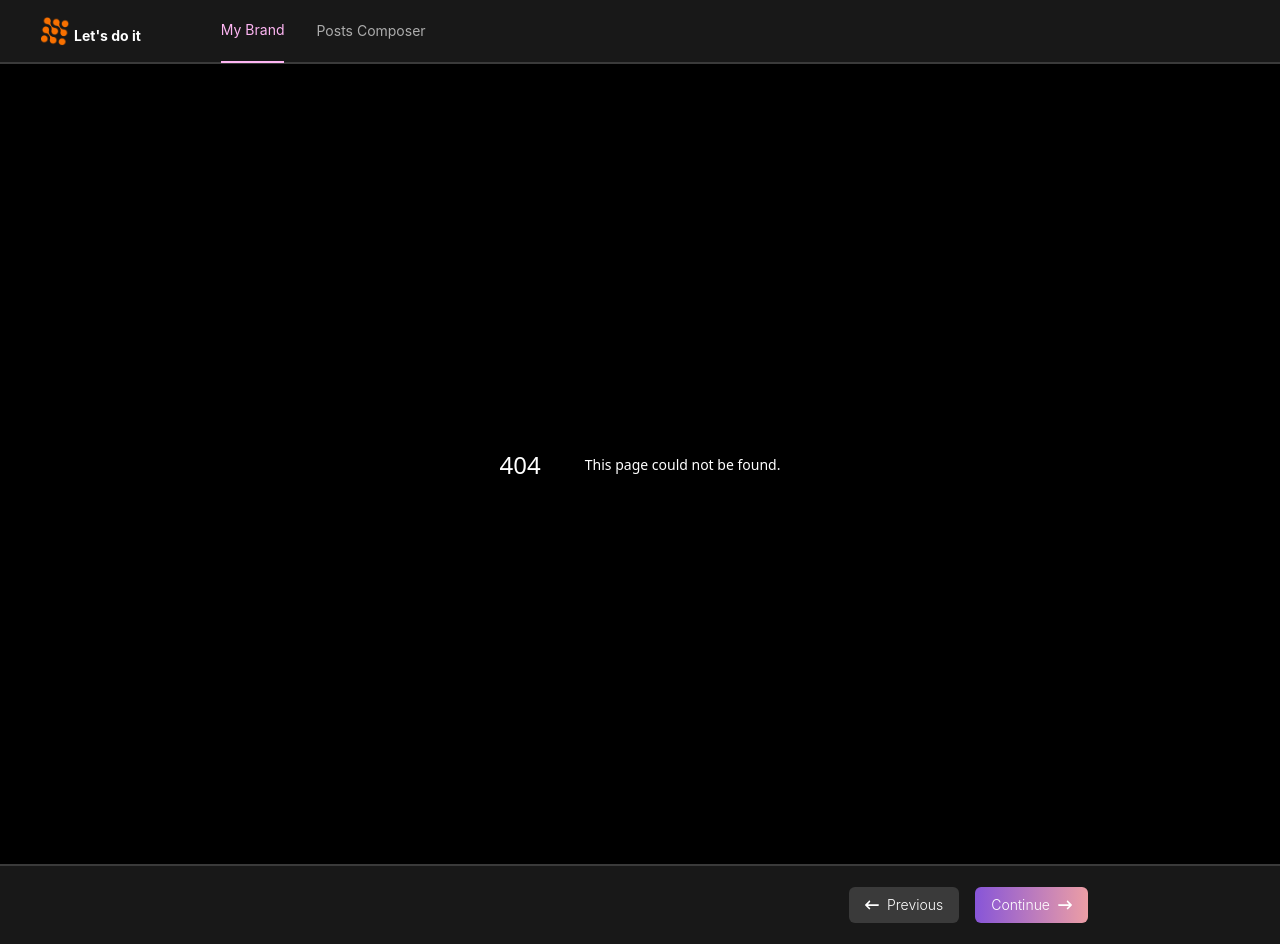
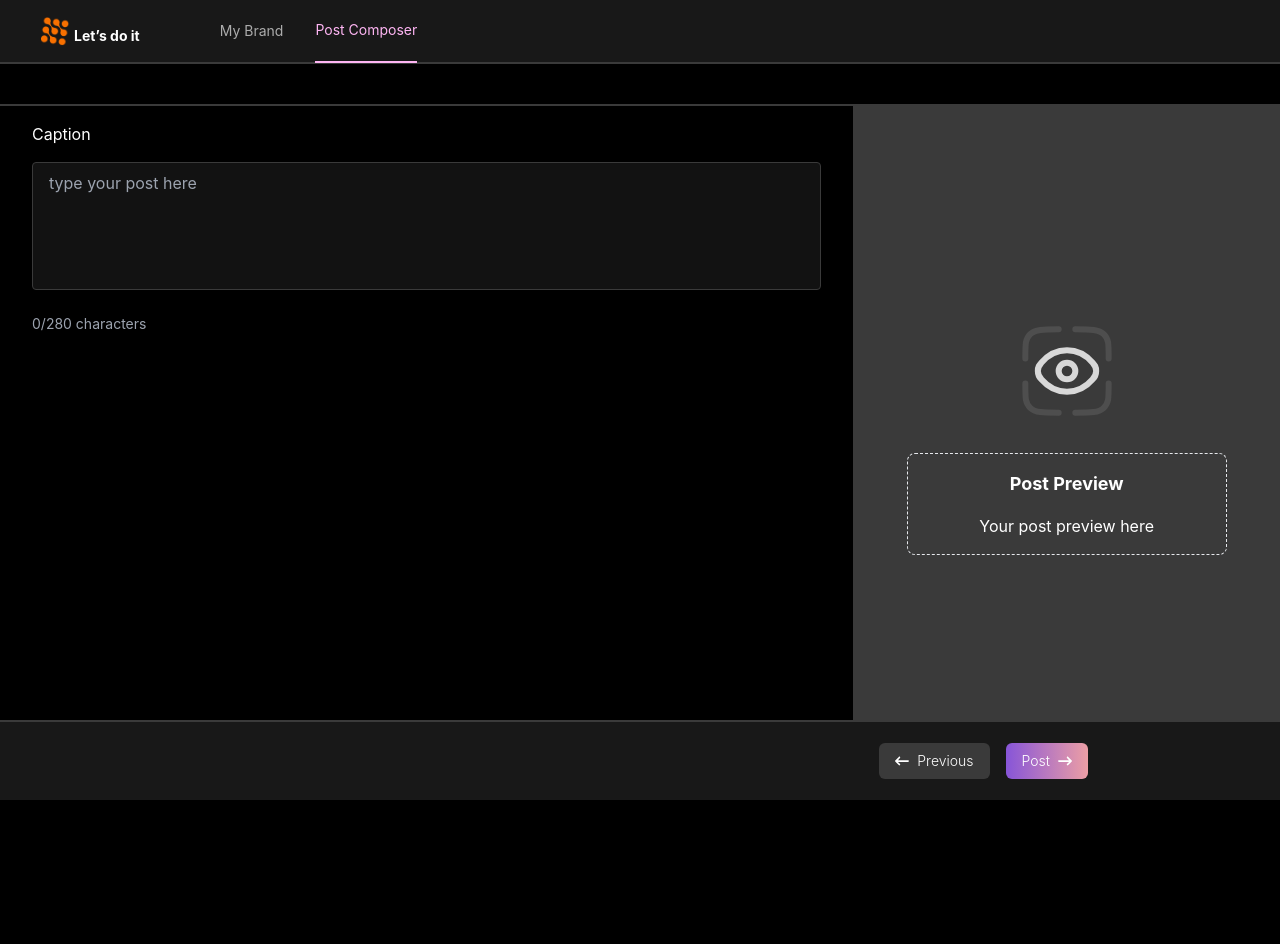
Before and after one commit to devdotfatima/assesment-dataspecc, a Next.js app: page /composepost in a window 1280 px wide. Before the commit this address had no page. After the commit the page ends 864 px from the top, so only its background shows below. Built offline with nearby package versions, Linux system fonts and the light colour scheme.

Commit message:
UI changes

```diff
--- /dev/null
+++ b/src/app/composepost/page.tsx
@@ -0,0 +1,85 @@
+"use client";
+import React, { useState } from "react";
+import eyeSvg from "../../assets/eye-scan-svgrepo-com.svg";
+import Image from "next/image";
+import Footer from "@/components/Footer";
+
+type Props = {};
+
+const ComposePost = ({}: Props) => {
+  const [caption, setCaption] = useState(""); // Caption text state
+  const [error, setError] = useState("");
+
+  const maxCharacters = 280;
+
+  const handleCaptionChange = (e: React.ChangeEvent<HTMLTextAreaElement>) => {
+    const value = e.target.value;
+    if (value.length <= maxCharacters) {
+      setCaption(value);
+      setError("");
+    } else {
+      setError("You have exceeded the 280 character limit.");
+    }
+  };
+
+  const handlePaste = (e: React.ClipboardEvent<HTMLTextAreaElement>) => {
+    e.preventDefault();
+    const pastedText = e.clipboardData.getData("text");
+
+    const availableCharacters = maxCharacters - caption.length;
+
+    const newText = pastedText.slice(0, availableCharacters);
+
+    setCaption((prevCaption) => prevCaption + newText);
+  };
+  const handlePost = () => {
+    alert("Post submitted: " + caption);
+  };
+
+  return (
+    <>
+      <div className="grid grid-cols-12  h-screen  py-10   w-full ">
+        <div className="col-span-8 h-full px-8 py-4 border-t-2 border-grey">
+          <div className=" flex flex-col gap-4">
+            <h2>Caption</h2>
+            <textarea
+              placeholder="type your post here"
+              value={caption}
+              onChange={handleCaptionChange}
+              onPaste={handlePaste}
+              className="w-full border-grey border-[1px] outline-none ring-0 focus:outline-grey-100 focus:border-0 bg-grey-100/10 resize-none h-32 rounded px-4 py-2"
+            />
+            <div className="flex justify-between items-center mt-2">
+              <span
+                className={`text-sm ${
+                  caption.length > maxCharacters
+                    ? "text-red-500"
+                    : "text-gray-400"
+                }`}
+              >
+                {caption.length}/{maxCharacters} characters
+              </span>
+              {error && <span className="text-red-500">{error}</span>}
+            </div>
+          </div>
+        </div>
+        <div className="col-span-4 bg-grey h-[88.2%] flex flex-col items-center justify-center">
+          <Image
+            src={eyeSvg}
+            alt="View Your Post"
+            width={100}
+            height={100}
+            className="mx-auto my-8"
+          />
+          <div className="w-3/4 border border-dashed border-grey-200 rounded-lg p-4 text-center">
+            <h3 className="text-lg font-bold mb-4">Post Preview</h3>
+            <p className="text-white">{caption || "Your post preview here"}</p>
+          </div>
+        </div>
+      </div>
+      <Footer secondaryBtnFunctionality={handlePost} />
+    </>
+  );
+};
+
+export default ComposePost;
--- a/src/app/layout.tsx
+++ b/src/app/layout.tsx
@@ -1,8 +1,6 @@
 import type { Metadata } from "next";
-import Image from "next/image";
-import { FaArrowLeftLong, FaArrowRightLong } from "react-icons/fa6";
-import Logo from "../assets/logo.png";
 import "./globals.css";
+import Header from "@/components/Header";
 
 export const metadata: Metadata = {
   title: "Postulate",
@@ -17,43 +15,10 @@ export default function RootLayout({
   return (
     <html lang="en">
       <body
-        className={` font-inter text-white bg-black min-h-screen flex flex-col`}
+        className={` font-inter text-white bg-black h-screen overflow-hidden relative flex flex-col`}
       >
-        <header className="flex items-center justify-between px-10 h-16 bg-[#181818] border-b-2 border-grey">
-          <div className="flex items-center space-x-20">
-            <div className="flex items-end">
-              {/* Logo */}
-              <Image src={Logo} alt="Logo" width={30} height={30} />
-              <span className="ml-1 text-sm font-bold">Let's do it</span>
-            </div>
-            <nav className="flex space-x-8">
-              <a
-                href="#"
-                className="text-thm h-16 flex items-center border-b-2 border-thm text-sm "
-              >
-                My Brand
-              </a>
-              <a
-                href="#"
-                className="text-grey-100  text-sm h-16 flex items-center "
-              >
-                Posts Composer
-              </a>
-            </nav>
-          </div>
-        </header>
-
-        <main className="flex-grow">{children}</main>
-        <footer className="w-full h-20 border-t-2 border-grey bg-[#181818] font-light text-sm flex items-center">
-          <div className="flex gap-4 justify-end mr-48 w-full">
-            <button className="bg-grey flex items-center gap-2 hover:bg-grey/90 text-white border-grey rounded-md px-4 py-2 transition-all hover:scale-95 duration-100 ease-in">
-              <FaArrowLeftLong /> Previous
-            </button>
-            <button className="flex items-center gap-2 bg-gradient-to-r from-purple to-pink hover:bg-gradient-to-tr transition-all hover:scale-95 duration-100 ease-in text-white rounded-md px-4 py-2">
-              Continue <FaArrowRightLong />
-            </button>
-          </div>
-        </footer>
+        <Header />
+        <main className="flex-grow ">{children}</main>
       </body>
     </html>
   );
--- a/src/app/page.tsx
+++ b/src/app/page.tsx
@@ -2,9 +2,11 @@ import Image from "next/image";
 import homeImage from "../assets/amico.png";
 import shareSVG from "../assets/share-circle-svgrepo-com 2.svg";
 import twitterSVG from "../assets/twitter_icon.svg";
+import Footer from "@/components/Footer";
 
 export default function Home() {
   return (
+    <>
       <div className="flex flex-col flex-grow h-full  items-center justify-center py-10 px-4 md:px-8 max-w-4xl mx-auto w-full ">
         <Image
           src={homeImage}
@@ -51,5 +53,7 @@ export default function Home() {
           </div>
         </section>
       </div>
+      <Footer />
+    </>
   );
 }
```
Also changed, not shown: src/assets/eye-scan-svgrepo-com.svg (added). Lines whose indentation alone changed are shown as unchanged.
